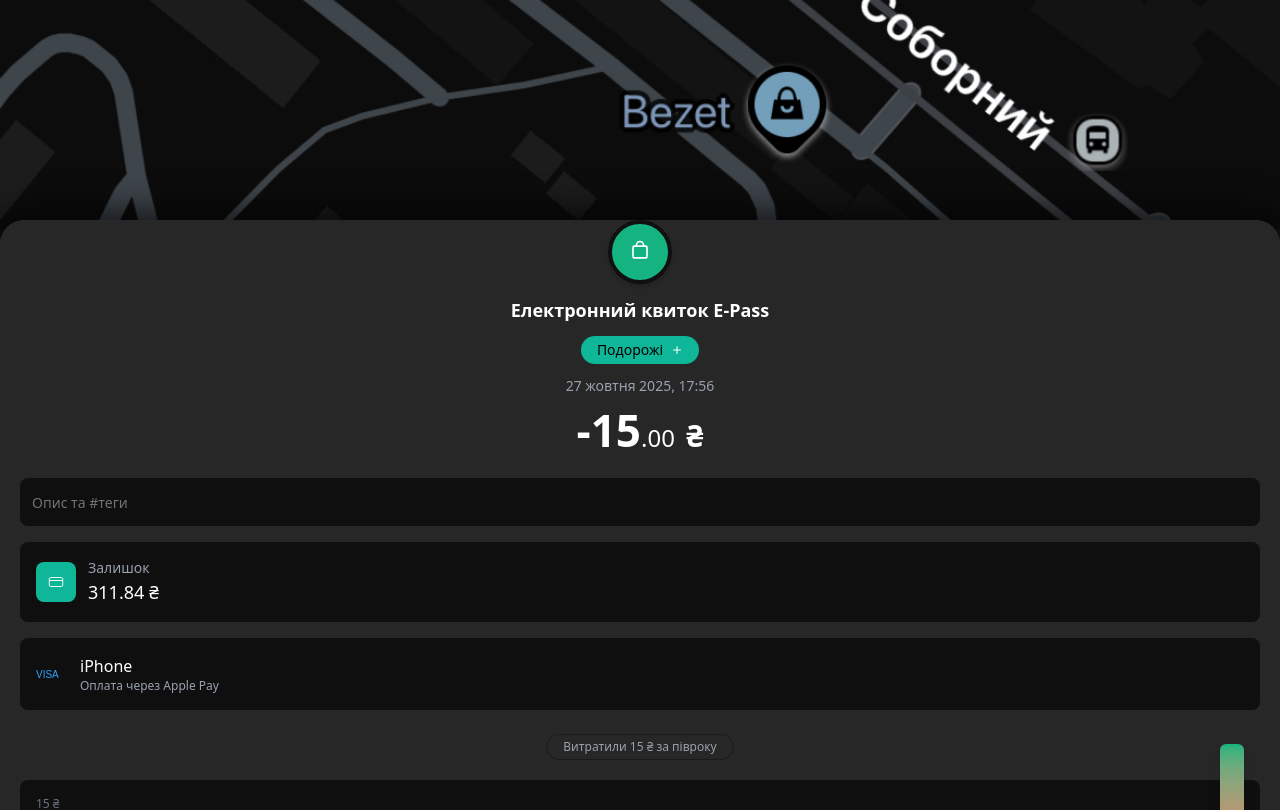
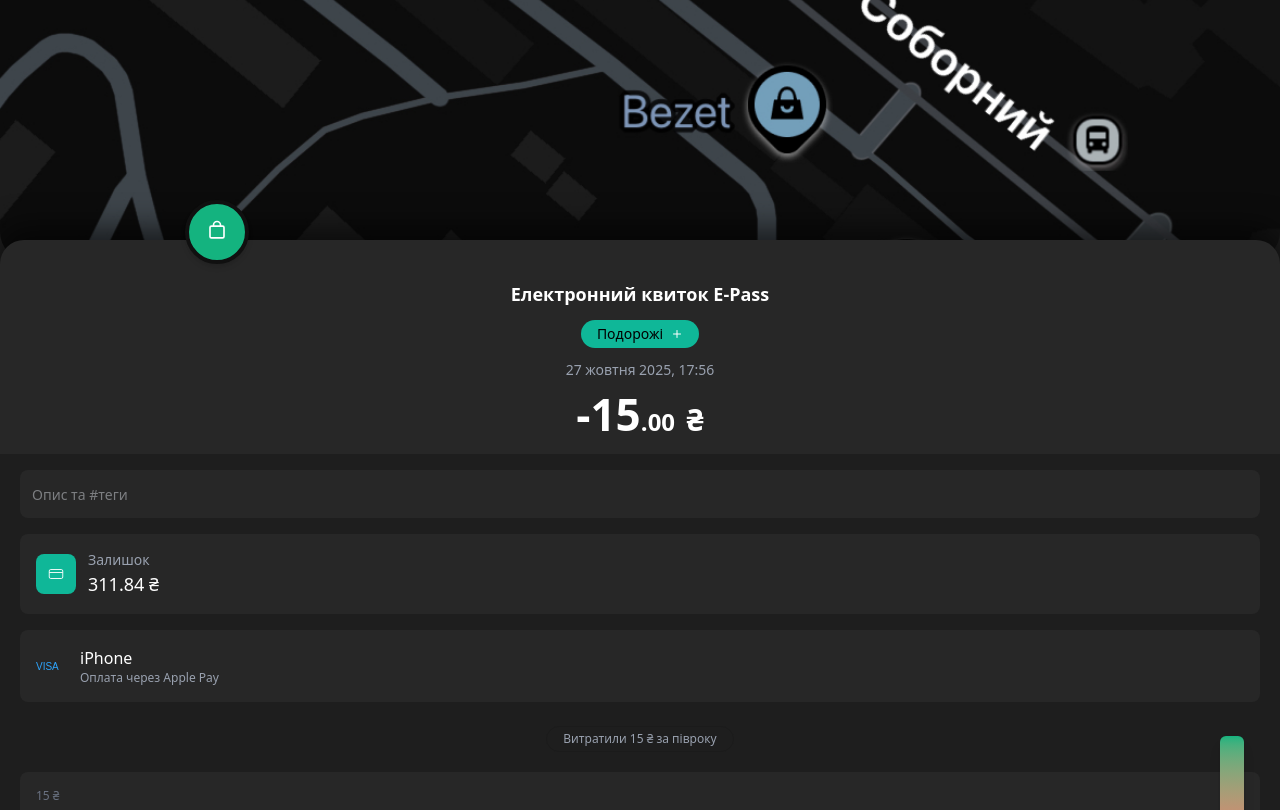
Before and after one commit to payton-ggg/mono-bill, a React (Vite) app: page / in a window 1280 px wide. Shown: the top 810 px of the page. Built offline with nearby package versions, Linux system fonts and the light colour scheme.

Commit message:
style(App): improve UI styling and layout consistency
- Update background colors and spacing for better visual hierarchy
- Adjust font weights and sizes for improved readability
- Reorganize container structure for more consistent padding

```diff
--- a/src/App.tsx
+++ b/src/App.tsx
@@ -10,8 +10,8 @@
           />
         </div>
 
-        <div className="relative -mt-10 bg-[#272727] rounded-t-3xl pb-8 px-5 shadow-[0_-12px_30px_rgba(0,0,0,0.6)]">
-          <div className="flex justify-center -mt-10 mb-3">
+        <div className="relative bottom-5 mb-10 bg-[#272727] rounded-t-3xl pb-8 shadow-[0_-12px_30px_rgba(0,0,0,0.6)]">
+          <div className="flex justify-center absolute left-[185px] -mt-10 mb-3">
             <div className="w-16 h-16 rounded-full bg-[#14b37f] shadow-md flex items-center justify-center border-4 border-[#101010]">
               <svg
                 width="28"
@@ -38,6 +38,8 @@
               </svg>
             </div>
           </div>
+
+          <div className="h-10" />
 
           <h1 className="text-center text-white text-lg font-semibold">
             Електронний квиток E-Pass
@@ -68,25 +70,26 @@
             27 жовтня 2025, 17:56
           </p>
 
-          <div className="mt-3 text-center">
-            <div className="text-[44px] font-extrabold text-white leading-none">
-              -15<span className="text-2xl font-medium">.00</span>{" "}
+          <div className="mt-3 mb-4 text-center">
+            <div className="text-[44px] font-semibold text-white leading-none">
+              -15<span className="text-2xl">.00</span>{" "}
               <span className="text-3xl">₴</span>
             </div>
           </div>
 
-          <div>
-            <div className="mt-6">
-              <div className="w-full rounded-lg bg-[#0f0f0f] p-3 text-gray-300 placeholder-gray-500">
+          <div className="bg-[#1e1e1e] py-4">
+            <div className="mx-5">
+              <div className="">
+                <div className="w-full rounded-lg bg-[#272727] p-3 text-gray-300 placeholder-gray-500">
                   <input
-                  className="w-full bg-transparent outline-none text-sm text-gray-300"
+                    className="w-f`ull bg-transparent outline-none text-sm text-gray-300"
                     placeholder="Опис та #теги"
                   />
                 </div>
               </div>
 
               {/* Balance */}
-            <div className="mt-4 rounded-lg bg-[#0f0f0f] p-4 flex items-center gap-3">
+              <div className="mt-4 rounded-lg bg-[#272727] p-4 flex items-center gap-3">
                 <div className="w-10 h-10 rounded-lg bg-[#0fb798] flex items-center justify-center shrink-0">
                   <svg
                     width="18"
@@ -114,7 +117,7 @@
               </div>
 
               {/* Payment card row */}
-            <div className="mt-4 rounded-lg bg-[#0f0f0f] p-4 flex items-center justify-between">
+              <div className="mt-4 rounded-lg bg-[#272727] p-4 flex items-center justify-between">
                 <div className="flex items-center gap-3">
                   <div className="w-8">
                     {/* VISA logo simplified */}
@@ -155,7 +158,7 @@
 
               {/* Chart */}
               <div className="mt-5">
-              <div className="rounded-lg bg-[#0f0f0f] p-4 h-[140px]">
+                <div className="rounded-lg bg-[#272727] p-4 h-[140px]">
                   <div className="h-full flex items-end gap-3">
                     {/* left axis labels column */}
                     <div className="flex flex-col justify-between text-xs text-gray-500 mr-2 h-full">
@@ -169,7 +172,10 @@
                       {/* months: тра чер лип сер вер жов (labels under) */}
                       {/* tiny bars for first months */}
                       {Array.from({ length: 5 }).map((_, i) => (
-                      <div key={i} className="flex flex-col items-center gap-2">
+                        <div
+                          key={i}
+                          className="flex flex-col items-center gap-2"
+                        >
                           <div className="w-4 h-6 bg-white/10 rounded-t-md"></div>
                           <div className="text-[11px] text-gray-400 mt-2">
                             {["тра", "чер", "лип", "сер", "вер"][i]}
@@ -180,7 +186,9 @@
                       {/* large bar for October */}
                       <div className="flex flex-col items-center gap-2 ml-auto">
                         <div className="w-6 h-32 rounded-t-md bg-linear-to-t from-[#ff6b6b] to-[#14b37f] shadow-lg"></div>
-                      <div className="text-[11px] text-gray-400 mt-2">жов</div>
+                        <div className="text-[11px] text-gray-400 mt-2">
+                          жов
+                        </div>
                       </div>
                     </div>
                   </div>
@@ -197,5 +205,6 @@
           </div>
         </div>
       </div>
+    </div>
   );
 }
```
Lines whose indentation alone changed are shown as unchanged.
